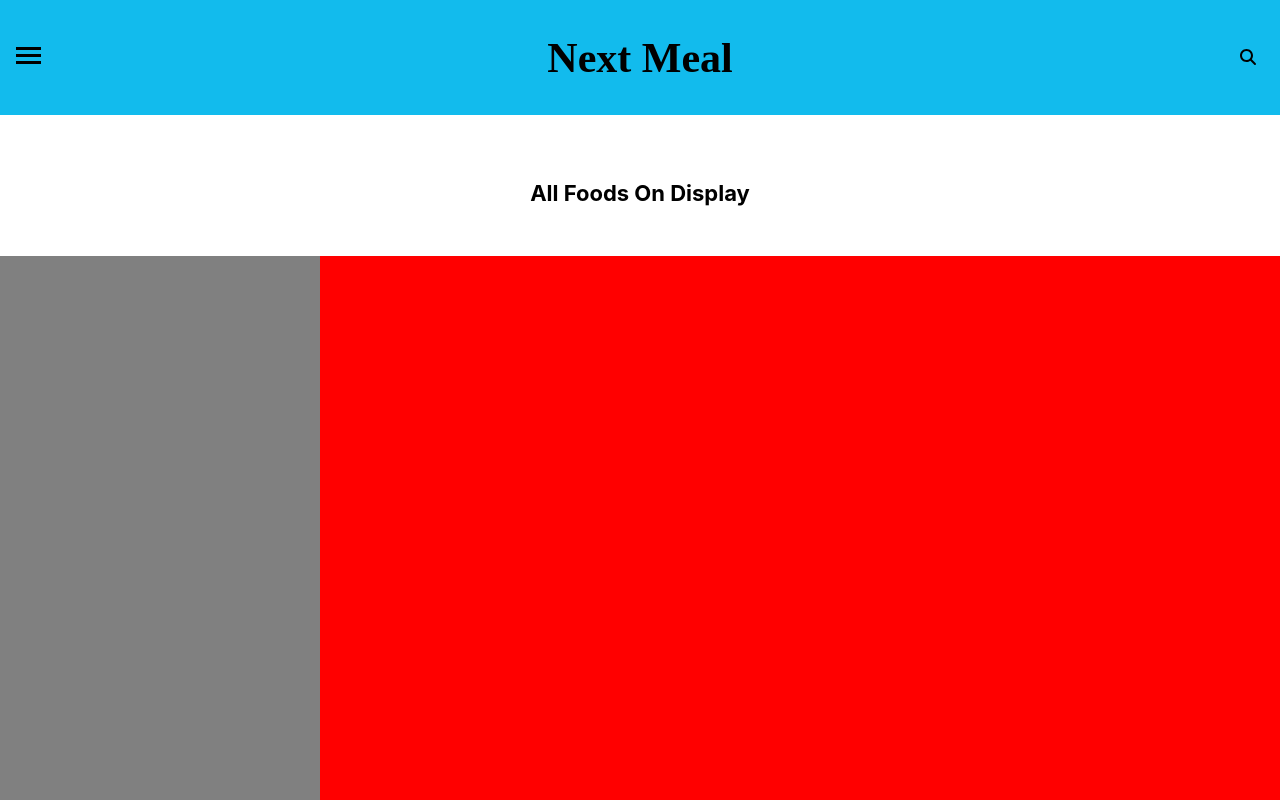
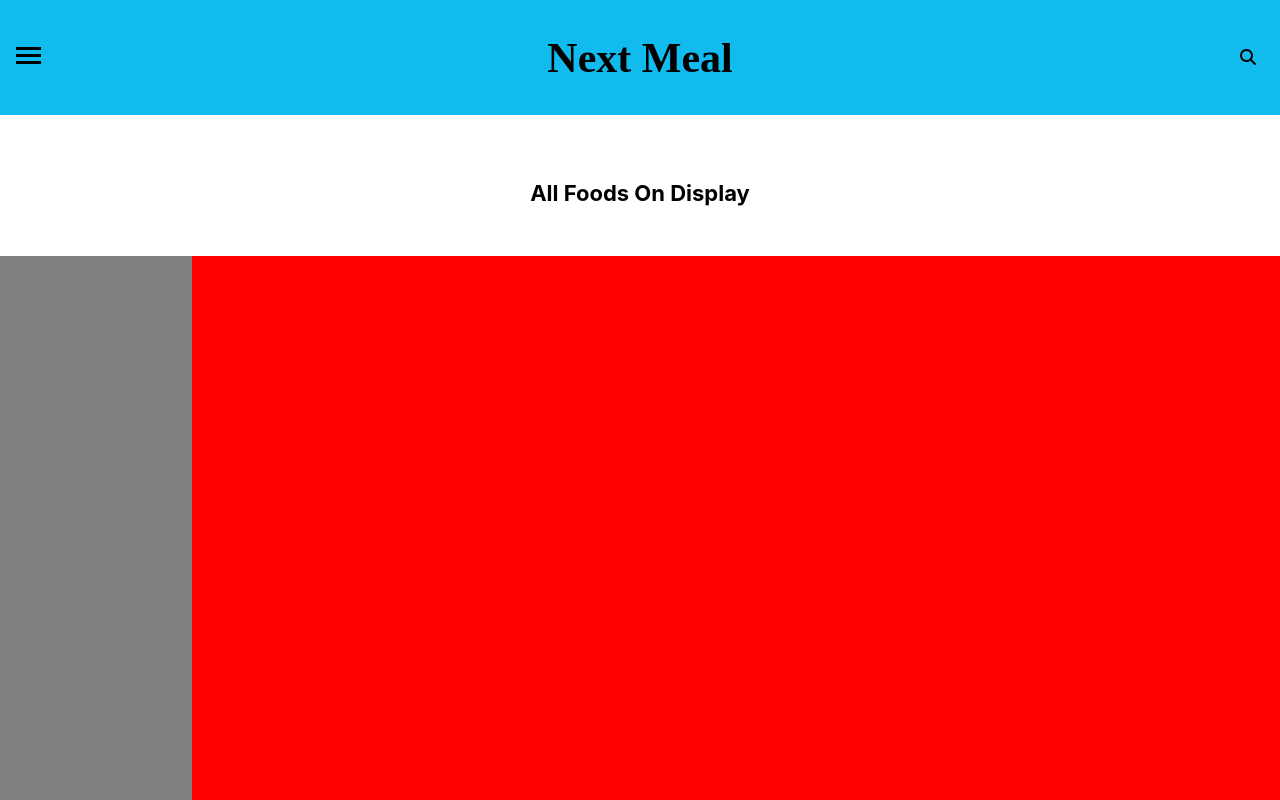
Before and after one commit to MarcoTaco/next-meal, a React (Create React App) app: page /food-display-page in a window 1280 px wide. Shown: the top 800 px of the page. Built offline with nearby package versions, Linux system fonts and the light colour scheme.

Commit message:
grabbed the api url and pasted it as a comment for later use. still need to connect it

```diff
--- a/src/App.js
+++ b/src/App.js
@@ -19,6 +19,5 @@ function App(){
     </React.Fragment>
   );
 }
-// const root = ReactDOM.createRoot(document.getElementById('root'));
-// root.render(<App />);
+
 export default App;
--- a/src/components/displayfoodspage/FoodDisplayPics.js
+++ b/src/components/displayfoodspage/FoodDisplayPics.js
@@ -11,6 +11,9 @@ function FoodDisplayPics(){
     //     .catch((error) => console.error("Error fetching data: ", error));
     // }, []);
 
+    // this is the api url : https://api.spoonacular.com/food/products/search?query=yogurt&apiKey=API-KEY
+    // replace api key with what got emailed to me.
+
     return(
         <h4>test</h4>
     );
--- a/src/styles/displayfoods/DisplayFoods.css
+++ b/src/styles/displayfoods/DisplayFoods.css
@@ -23,11 +23,11 @@
 }
 
 .foods-filter-section{
-    width: 25%;
+    width: 15%;
     background-color: gray;
 }
 
 .all-foods-section{
-    width: 75%;
+    width: 85%;
     background-color: red;
 }
```
Also changed, not shown: src/pages/IngredientPage.js (+6 -4 lines).
